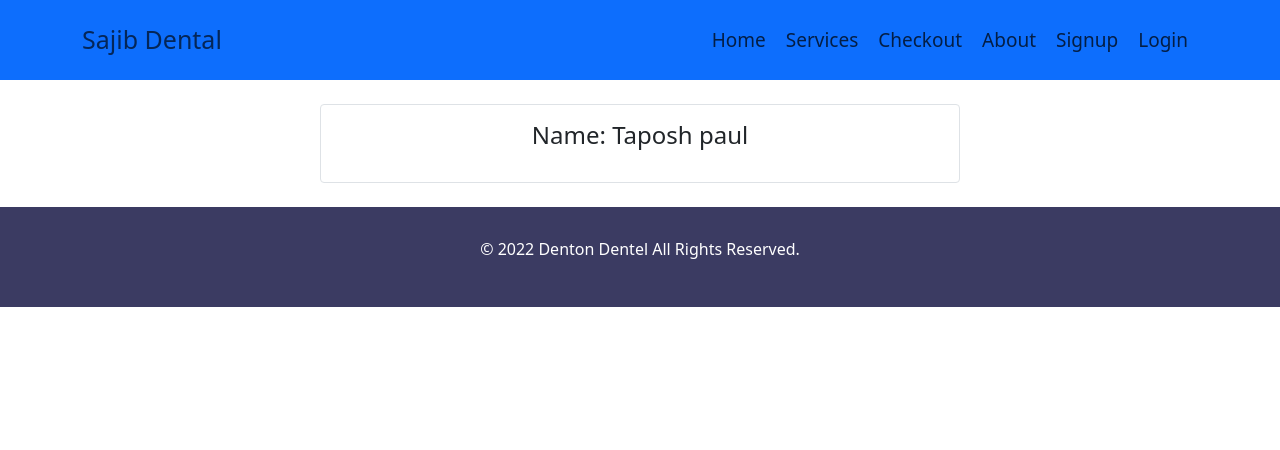
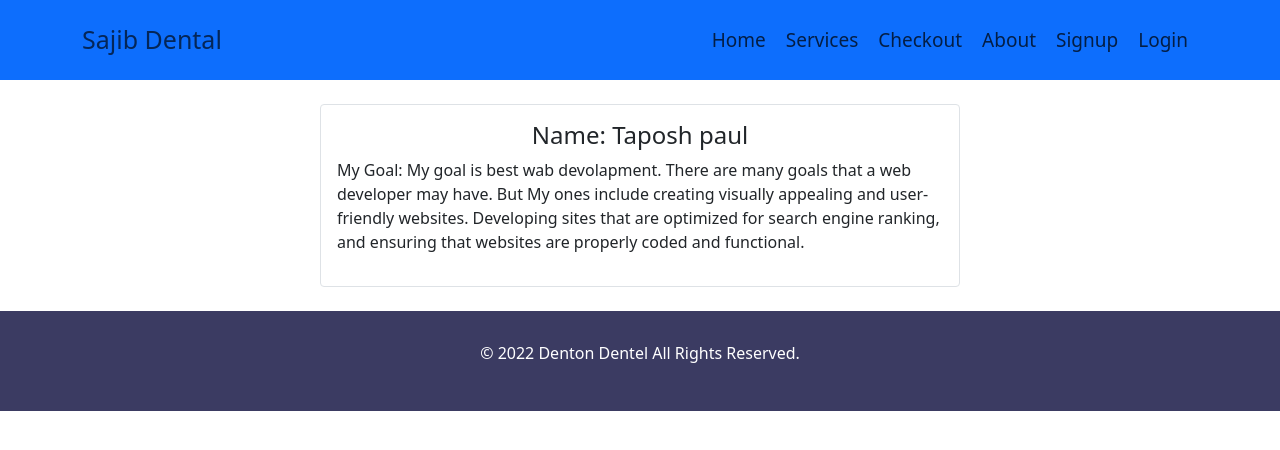
Before and after one commit to Taposhpaul1998/Denton-dental-care, a React (Create React App) app: page /about in a window 1280 px wide. Shown: the top 450 px of the page. Built offline with nearby package versions, Linux system fonts and the light colour scheme.

Commit message:
added about and my goal

```diff
--- a/src/Pages/About/About.js
+++ b/src/Pages/About/About.js
@@ -4,7 +4,7 @@ const About = () => {
     return (
         <div className='w-50 mx-auto border rounded m-4 p-3'>
             <h4 className='text-center'>Name: Taposh paul</h4>
-            <p> </p>
+            <p>My Goal: My goal is best wab devolapment. There are many goals that a web developer may have. But My ones include creating visually appealing and user-friendly websites. Developing sites that are optimized for search engine ranking, and ensuring that websites are properly coded and functional.</p>
         </div>
     );
 };
```
